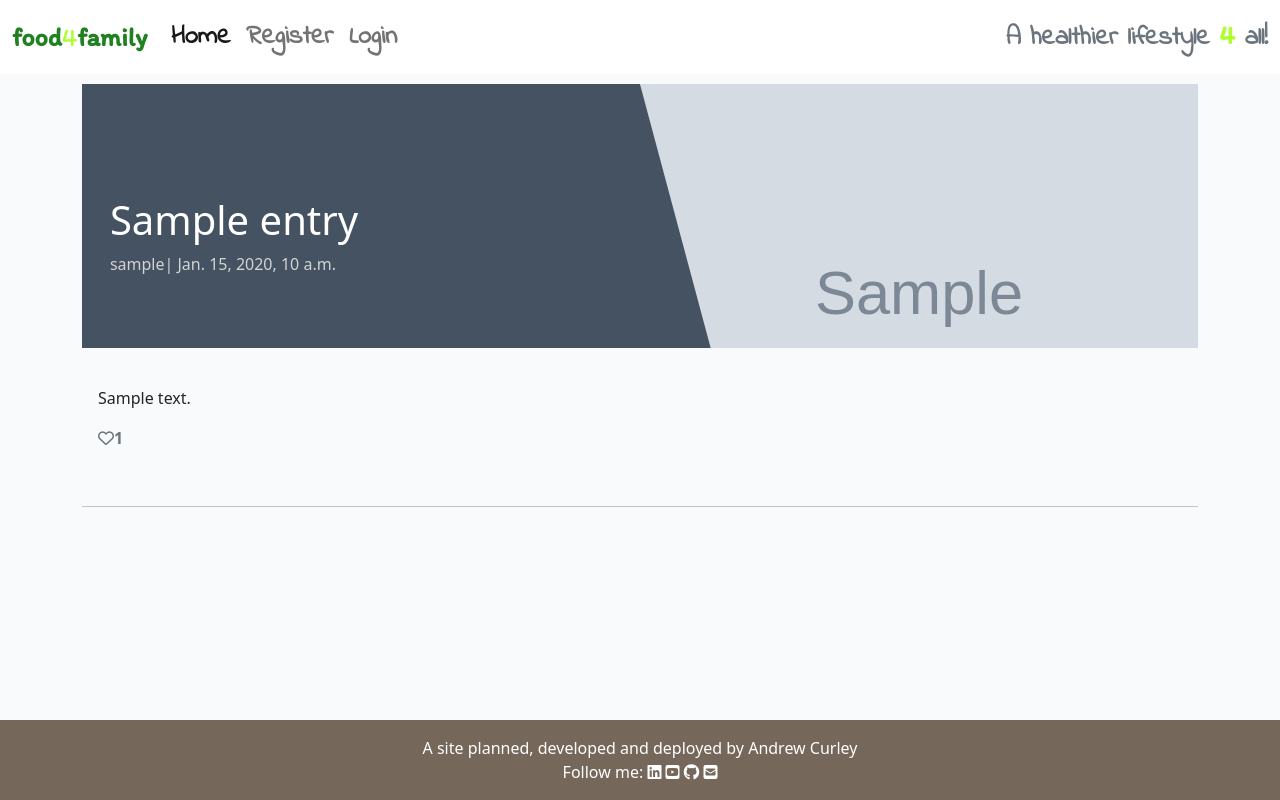
After one commit to KeepKindling/food4family, a Django app: template templates/recipe_details.html in a window 1280 px wide. The commit adds this page. Run offline with Django 3.2, Linux system fonts and the light colour scheme; the template is opened without the code that fills it: values that come from a table or form of the project are taken from there, others are empty; tables that the repository leaves empty hold one stand-in row (values such as "Sample post"); grey boxes marked "Sample" are stand-in pictures; some libraries are stand-ins or nearby versions.

Commit message:
added account authentication, updated href links in base.html and installed allauth

```diff
--- a/food4family/urls.py
+++ b/food4family/urls.py
@@ -19,5 +19,6 @@ from django.urls import path, include
 urlpatterns = [
     path('admin/', admin.site.urls),
     path('summernote/', include('django_summernote.urls')),
-    path('', include('food_entries.urls'), name='food_entries_urls')
+    path('', include('food_entries.urls'), name='food_entries_urls'),
+    path('accounts/', include('allauth.urls')),
 ]
--- a/requirements.txt
+++ b/requirements.txt
@@ -3,8 +3,13 @@ cloudinary==1.31.0
 dj-database-url==0.5.0
 dj3-cloudinary-storage==0.0.6
 Django==3.2.16
+django-allauth==0.52.0
 django-summernote==0.8.20.0
 gunicorn==20.1.0
+oauthlib==3.2.2
 psycopg2==2.9.5
+PyJWT==2.6.0
+python3-openid==3.2.0
 pytz==2022.7.1
+requests-oauthlib==1.3.1
 sqlparse==0.4.3
--- a/templates/base.html
+++ b/templates/base.html
@@ -37,17 +37,17 @@
                     </li>
                     {% if user.is_authenticated %}
                     <li class="nav-item">
-                        <a class="nav-link custom-nav-items" href="#">Logout</a>
+                        <a class="nav-link custom-nav-items" href="{% url 'account_logout' %}">Logout</a>
                     </li>
                     <li class="nav-item">
                         <a class="nav-link custom-nav-items" href="#">My Recipes</a>
                     </li>
                     {% else %}
                     <li class="nav-item">
-                        <a class="nav-link custom-nav-items" href="#">Register</a>
+                        <a class="nav-link custom-nav-items" href="{% url 'account_signup' %}">Register</a>
                     </li>
                     <li class="nav-item">
-                        <a class="nav-link custom-nav-items" href="#">Login</a>
+                        <a class="nav-link custom-nav-items" href="{% url 'account_login' %}">Login</a>
                     </li>
                     {% endif %}
                 </ul>
--- a/templates/my_recipies.html
+++ /dev/null
@@ -1 +0,0 @@
-{% extends "base.html" %}
--- /dev/null
+++ b/templates/recipe_details.html
@@ -0,0 +1,48 @@
+{% extends 'base.html' %} {% block content %}
+
+<div class="masthead">
+    <div class="container">
+        <div class="row g-0">
+            <div class="col-md-6 masthead-text">
+                <h1 class="post-title"> {{ entry.title }}</h1>
+                <p class="post-subtitle"> {{ entry.author }}| {{ entry.created_on }}</p>
+            </div>
+            <div class="d-none d-md-block col-md-6 masthead-image">
+                {% if "placeholder" in post.featured_image.url %}
+                <img src="https://codeinstitute.s3.amazonaws.com/fullstack/blog/default.jpg" width="100%">
+                {% else %}
+                <img src="{{ entry.featured_image }}" width="100%">
+                {% endif %}
+            </div>
+        </div>
+    </div>
+</div>
+
+<div class="container">
+    <div class="row">
+        <div class="col card mb-4  mt-3 left  top">
+            <div class="card-body">
+                <p class="card-text ">{{ entry.description | safe }}</p>
+                <div class="row">
+                    <div class="col-1">
+                        <strong class="text-secondary"><i class="far fa-heart"></i>{{ entry.number_of_likes }}</strong>
+                    </div>
+                </div>
+            </div>
+        </div>
+    </div>
+    <div class="row">
+        <div class="col">
+            <hr>
+        </div>
+    </div>
+    <div class="row">
+        <div class="col-md-4 card mb-4  mt-3 ">
+            <div class="card-body">
+                <!-- For later -->
+            </div>
+        </div>
+    </div>
+</div>
+
+{% endblock content %}
```
Also changed, not shown: food4family/settings.py (+10 -1 lines), food_entries/views.py (+0 -8 lines).
